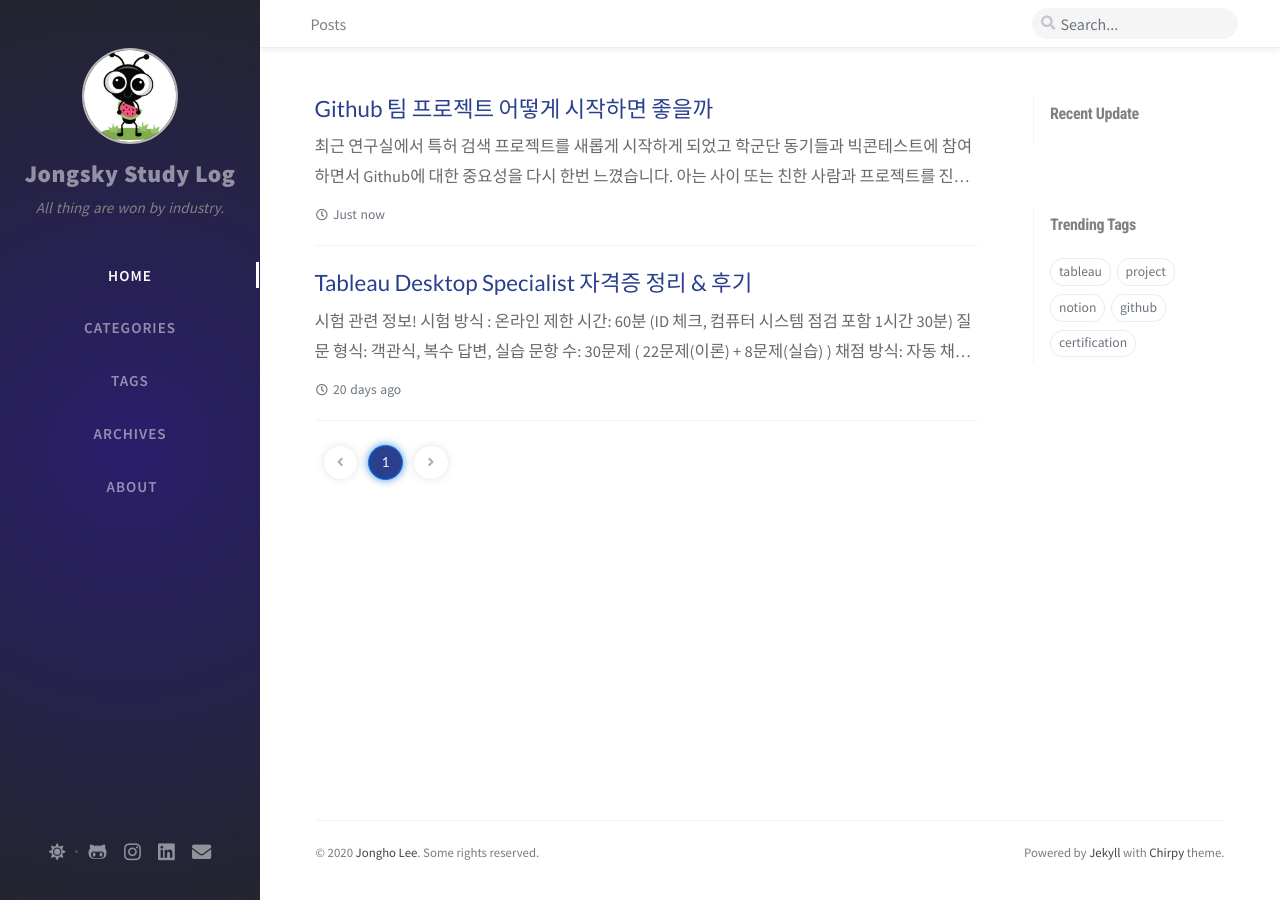
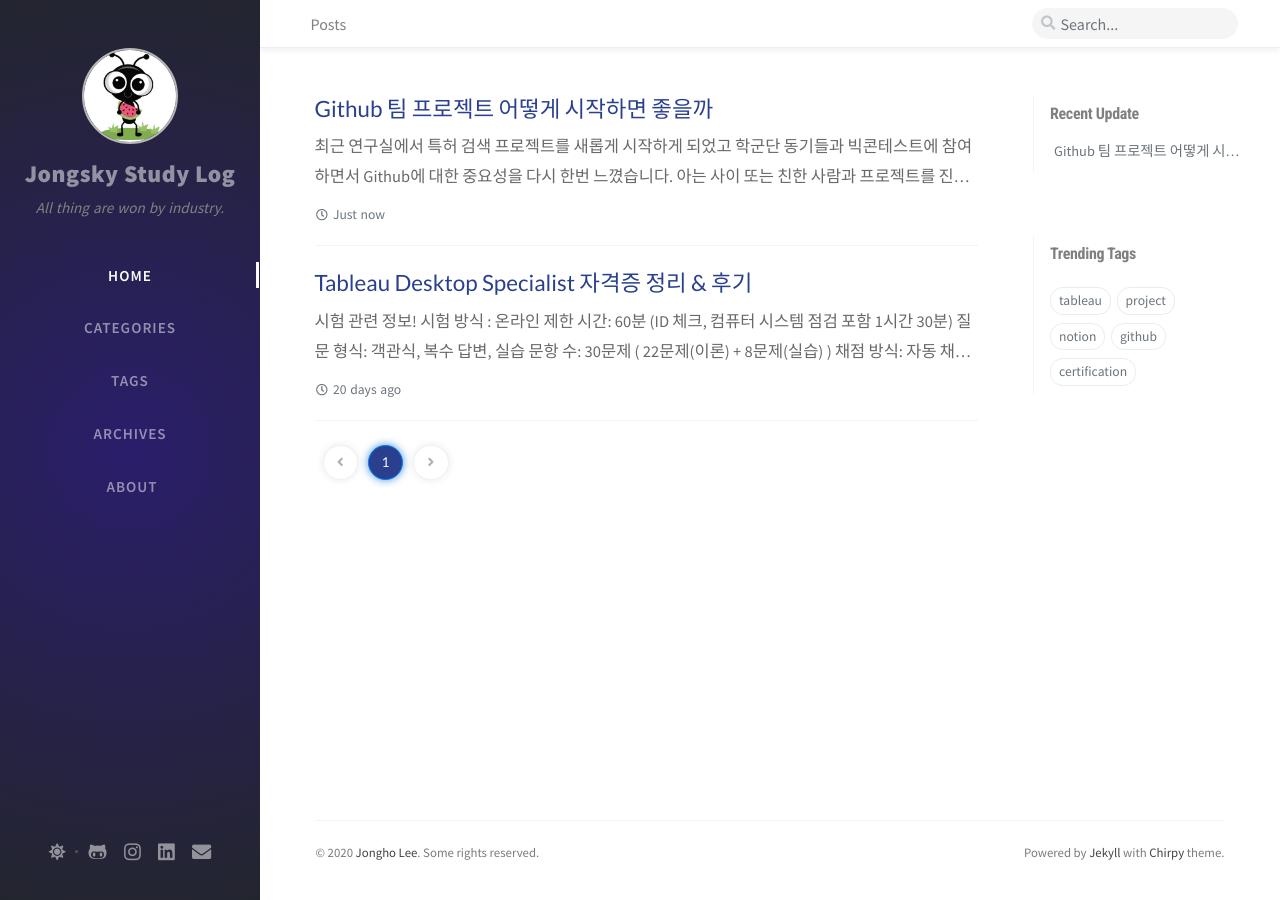
Before and after one commit to epsilon-deltta/Study-Log, a Jekyll site: the page built from index.html, in a window 1280 px wide. Built offline with Jekyll 4.4.1, drawn with Linux system fonts in a browser that asks for light colours; nearby versions of some CDN libraries; the list of posts is cut into pages by our own code; comment, search, counter and statistics services are not loaded.

```diff
--- a/_data/updates.yml
+++ b/_data/updates.yml
@@ -1,3 +1,6 @@
+-
+  filename: 'Github-팀-프로젝트-어떻게-시작하면-좋을까'
+  lastmod: '2020-08-30 21:20:03 +0900'
 -
   filename: 'Tableau-Desktop-Specialist-자격증정리&후기'
   lastmod: '2020-08-30 18:08:13 +0900'
```
